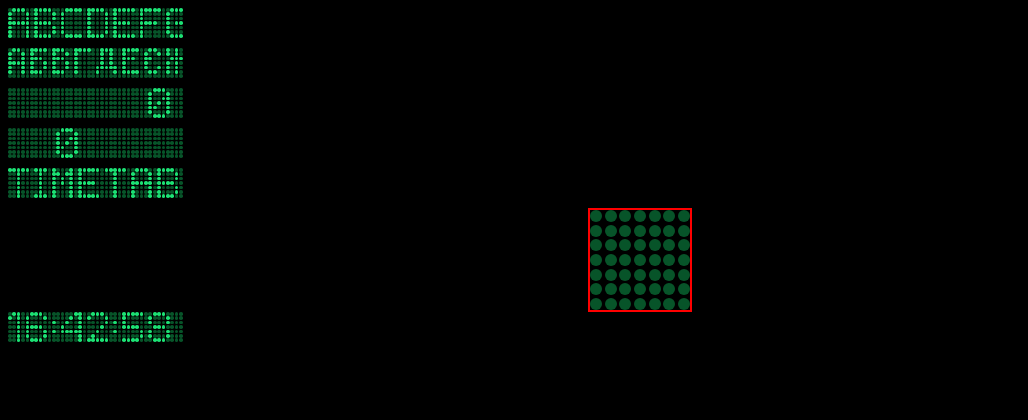
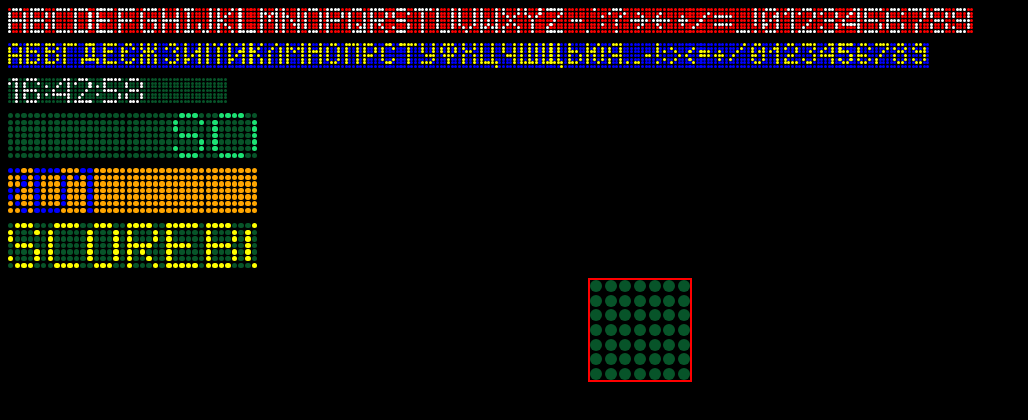
Before and after one commit to SVladikO/PublicTransportTimetable, a website built with webpack: page index.html in a window 1280 px wide. Shown: the whole page, without its empty margins (0-1028 px from the left). Built offline with nearby package versions, Linux system fonts and the light colour scheme.

Commit message:
Updated example structure

```diff
--- a/app.js
+++ b/app.js
@@ -2,7 +2,17 @@ let Timetable = require('./index.js');
 
 // Create timer
 (function () {
-  let timer = new Timetable('timer', { height: 80 }).init();
+  let options = {
+    // language: 'eng',
+    boardHeight: 25,
+    boardBgColor: 'black',
+    lampColorOn: 'white',
+    // lampColorOff: 'red',
+    // timeInterval: 500,
+    columnsInBoard: 60
+  };
+
+  let timer = new Timetable('timer', options).init();
   let format = time => time < 10 ? '0' + time : time;
 
   setInterval(() => {
@@ -15,47 +25,104 @@ let Timetable = require('./index.js');
   }, 1000);
 })();
 
+
+// ENG CHARACTERS
+
+
 (function () {
-  const ENG_CHARACTERS = "ABCDEFGHIJKLMNOPQRSTUVWXYZ-.':?><+/=_!0123456789";
+  const TEXT = "ABCDEFGHIJKLMNOPQRSTUVWXYZ-.':?><+/=_!0123456789";
 
   let options = {
-    columns: Timetable.getColumnsByText(ENG_CHARACTERS, 'eng'),
-    height: 30,
-    color: 'white'
+    // language: 'eng',
+    boardHeight: 25,
+    boardBgColor: 'black',
+    lampColorOn: 'white',
+    lampColorOff: 'red',
+    // timeInterval: 500,
+    columnsInBoard: Timetable.getColumnsByText(TEXT, 'eng')
+
   };
-  new Timetable('eng_char', options).init().show(ENG_CHARACTERS);
+  let table = new Timetable('eng_char', options).init();
+  table.show(TEXT);
 })();
 
+// UA CHARACTERS
+
 (function () {
-  const UA_CHARACTERS = 'АБВГДЕЄЖЗИІЇЙКЛМНОПРСТУФХЦЧШЩЬЮЯ._-!:><=+/0123456789';
+  const TEXT = 'АБВГДЕЄЖЗИІЇЙКЛМНОПРСТУФХЦЧШЩЬЮЯ._-!:><=+/0123456789';
 
   let options = {
-    height: 30,
-    columns: Timetable.getColumnsByText(UA_CHARACTERS, 'ua'),
-    color: 'rgb(255, 0, 0)',
-    language: 'ua'
+    language: 'ua',
+    boardHeight: 25,
+    boardBgColor: 'black',
+    lampColorOn: 'yellow',
+    lampColorOff: 'blue',
+    // timeInterval: 500,
+    columnsInBoard: Timetable.getColumnsByText(TEXT, 'ua')
   };
-  new Timetable('ua_char', options).init().show(UA_CHARACTERS);
+  let table = new Timetable('ua_char', options).init();
+  table.show(TEXT);
 })();
 
-(function () {
-  const options = {
-    height: 70,
-    color: '#FFEB3B',
-    columns: Timetable.getColumnsFullWidth(70, 'scoreboard0'),
-    timeInterval: 1000
-  };
-  new Timetable('scoreboard0', options).init().moveLeft(0);
-})();
-new Timetable('scoreboard1').init().moveRight(0, 2);
+//          ****  MOVE LEFT    ***
 
 (function () {
-  const text = 'timetable-f'
+  const TEXT = 'scoreboard0';
   const options = {
-    height: 80,
-    columns: Timetable.getColumnsByText(text)
+    boardHeight: 45,
+    boardBgColor: 'red',
+    // lampColorOn: 'yellow',
+    // lampColorOff: 'blue',
+    timeInterval: 600,
+    columnsInBoard: 38,
   };
-  new Timetable('scoreboard2', options).init().show(text);
+
+  let table = new Timetable('scoreboard0', options).init();
+  table.moveLeft(TEXT);
 })();
+
+
+//          ****  MOVE RIGHT    ***
+
+
+(function () {
+  const TEXT = 'scoreboard1';
+  const options = {
+    boardHeight: 45,
+    boardBgColor: 'red',
+    lampColorOn: 'blue',
+    lampColorOff: 'orange',
+    timeInterval: 600,
+    columnsInBoard: 38
+  };
+
+  let table = new Timetable('scoreboard1', options)
+  table.init();
+  table.moveRight(TEXT);
+})();
+
+
+//          **** SHOW  ***
+
+
+(function () {
+  const TEXT = 'scoreboard2';
+  const options = {
+    boardHeight: 45,
+    boardBgColor: 'red',
+    lampColorOn: 'yellow',
+    // lampColorOff: 'blue',
+    timeInterval: 600,
+    columnsInBoard: 38
+  };
+
+  let table = new Timetable('scoreboard2', options)
+  table.init();
+  table.show(TEXT);
+})();
+
+
 // CREATE CHARACTER
+
+
 Timetable.createCharacter('character');
--- a/index.html
+++ b/index.html
@@ -9,6 +9,10 @@
       background: black;
     }
 
+    h2 {
+      color: white
+    }
+
     div {
       margin-bottom: 10px;
     }
@@ -16,16 +20,14 @@
 </head>
 
 <body>
-
   <div class="eng_char"></div>
   <div class="ua_char"></div>
+  <div class="timer"></div>
 
   <div class="scoreboard0"></div>
   <div class="scoreboard1"></div>
   <div class="scoreboard2"></div>
-  <div class="scoreboard3"></div>
   <div class="character"></div>
-  <div class="timer"></div>
 
   <script src="dist/bundle.js"></script>
 </body>
```
